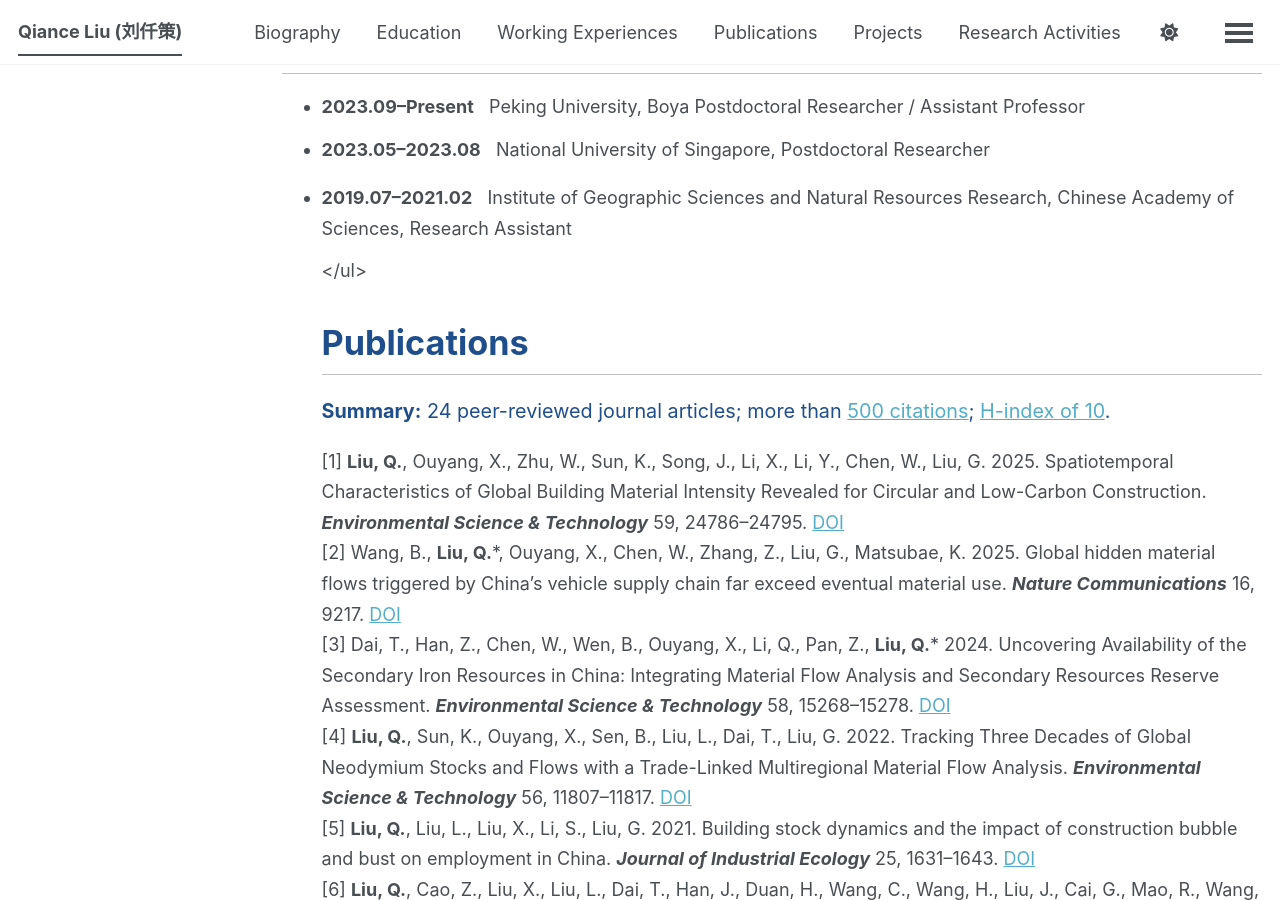
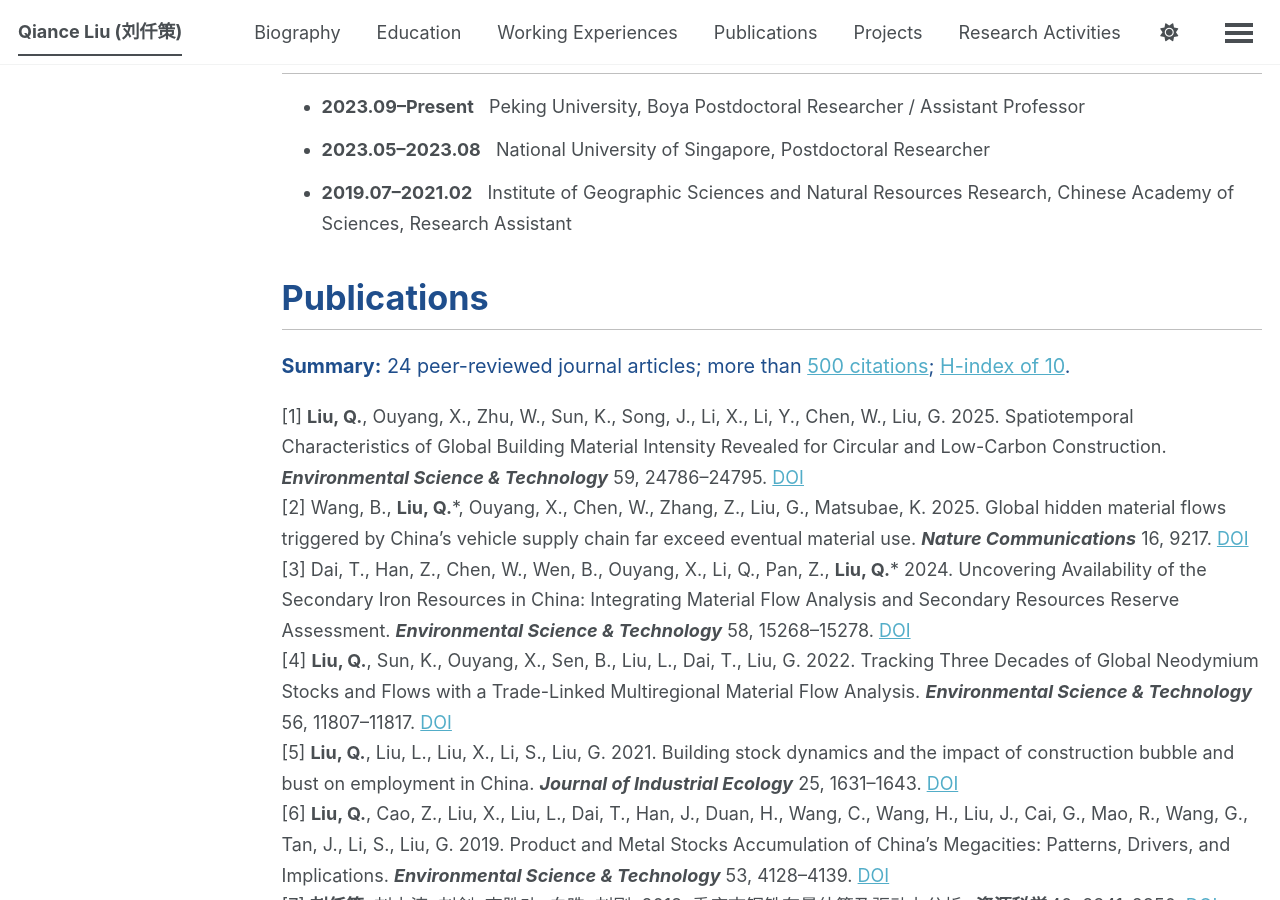
Before and after one commit to QianceLIU/qianceliu.github.io, a Jekyll site: the page built from _pages/about.md, in a window 1280 px wide and 900 px high, scrolled down 1660 px. Built offline with Jekyll 4.4.1, drawn with Linux system fonts in a browser that asks for light colours; a script bundle is joined from its source files by our own code; library files that are not in the unit come from our copies.

Commit message:
Update about.md

```diff
--- a/_pages/about.md
+++ b/_pages/about.md
@@ -178,7 +178,7 @@
 
 <ul class="compact-list">
   <li><strong>2023.09–Present</strong> &nbsp; Peking University, Boya Postdoctoral Researcher / Assistant Professor</li>
-  <li><strong>2023.05–2023.08</strong> &nbsp; National University of Singapore, Postdoctoral Researcher</li><p style="margin-bottom: 1rem; line-height: 1.7;">
+  <li><strong>2023.05–2023.08</strong> &nbsp; National University of Singapore, Postdoctoral Researcher</li>
   <li><strong>2019.07–2021.02</strong> &nbsp; Institute of Geographic Sciences and Natural Resources Research, Chinese Academy of Sciences, Research Assistant</li>
 </ul>
 
```
